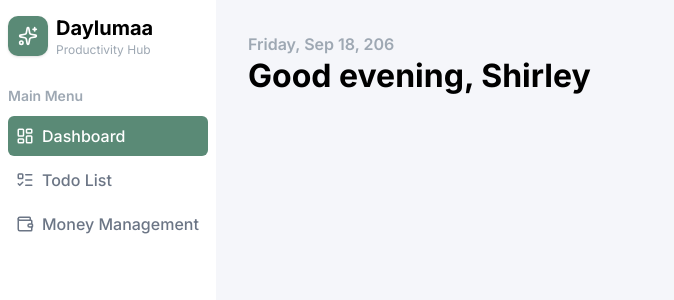
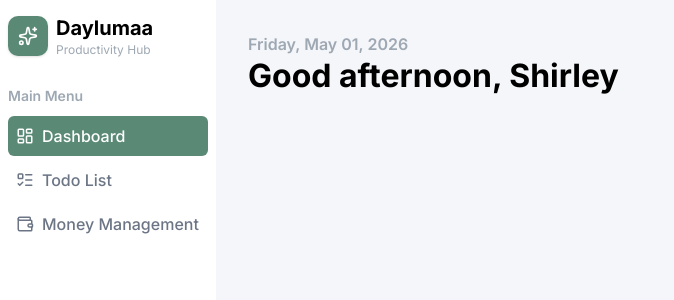
Before and after one commit to thii29/daylumaa-frontend, a Next.js app: page /dashboard in a window 1280 px wide. Shown: the top 300 px of the page, without its empty margins (0-674 px from the left). Built offline with nearby package versions, Linux system fonts and the light colour scheme.

Commit message:
🌻190926: format and display date - time of day for title

```diff
--- a/src/app/dashboard/page.tsx
+++ b/src/app/dashboard/page.tsx
@@ -2,6 +2,7 @@ import WelcomeTitle from '@/components/dashboard/welcome-title';
 import Layout from '@/components/layout';
 
 const Dashboard = () => {
+
   return (
     <Layout>
       <WelcomeTitle></WelcomeTitle>
--- a/src/components/dashboard/welcome-title.tsx
+++ b/src/components/dashboard/welcome-title.tsx
@@ -1,16 +1,37 @@
-import React from 'react';
+'use client';
+import { format } from 'date-fns';
+import { useEffect, useState } from 'react';
 
-type Props = {
+type Props = {};
 
-};
+const WelcomeTitle = ({ ...props }: Props) => {
+  const [date, setDate] = useState({
+    date: '',
+    timeOfDay: '',
+  });
+  useEffect(() => {
+    const now = new Date();
+    const hour = now.getHours();
 
-const WelcomeTitle = ({...props}: Props) => {
+    const timeOfDay =
+      hour >= 5 && hour < 12
+        ? 'morning'
+        : hour >= 12 && hour < 17
+          ? 'afternoon'
+          : hour >= 17 && hour < 21
+            ? 'evening'
+            : 'night';
+    setDate({
+      date: format(now, 'EEEE, MMMM dd, yyyy'),
+      timeOfDay,
+    });
+  }, []);
   return (
     <div className="flex flex-col items-start">
-      <span className="text-body font-semibold text-ink-400">
-        Friday, Sep 18, 206
+      <span className="text-body font-semibold text-ink-400">{date.date}</span>
+      <span className="text-header-1 font-bold">
+        Good {date.timeOfDay}, Shirley
       </span>
-      <span className='text-header-1 font-bold'>Good evening, Shirley</span>
     </div>
   );
 };
```
